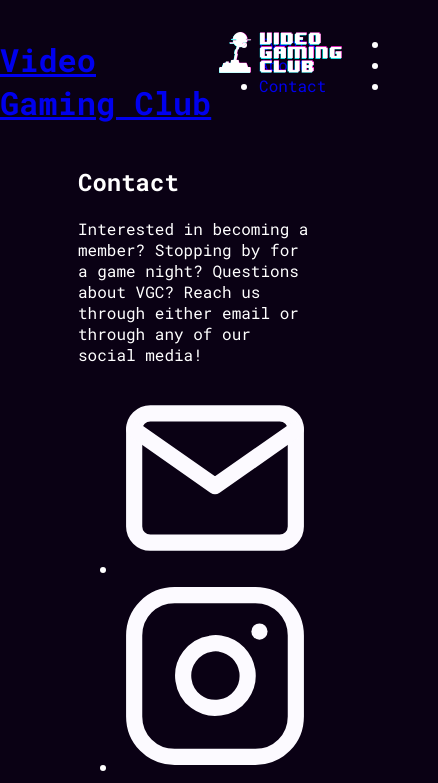
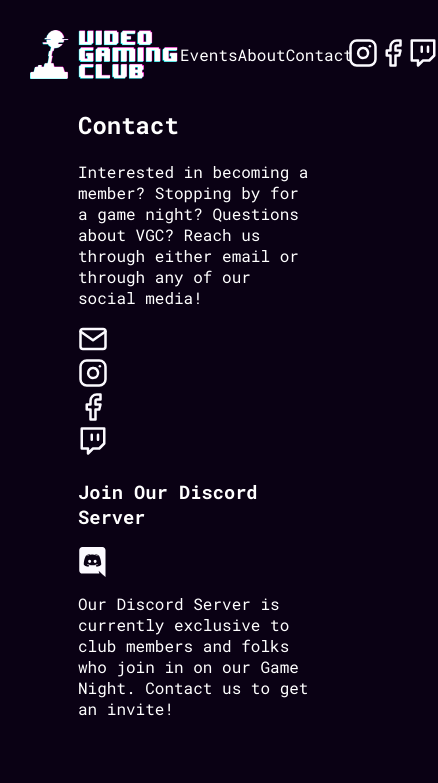
Before and after one commit to vgcualberta/vgcualberta.github.io, a plain HTML site: page contact.html in a window 390 px wide. Shown: the top 783 px of the page, 438 px wide, since content can reach past the window. Drawn offline with Linux system fonts and the light colour scheme.

Commit message:
finally fixed desktop navbar layout

```diff
--- a/contact.html
+++ b/contact.html
@@ -10,37 +10,41 @@
     </head>
     <body>
         <header>
-            <h1><a href="index.html" title="Home page">Video Gaming Club</a></h1>
             <a href="index.html" title="Home page"><img class="logo" src="vgc png logo for header.png" alt="vgc logo (joystick beside title)"></a>
             <nav>
-                <ul>
+                <ul class="nav-links">
                     <li><a href="events.html" title="Events page">Events</a></li>
                     <li><a href="about.html" title="About page">About</a></li>
                     <li><a href="contact.html" title="Contact page">Contact</a></li>
                 </ul>
-            </nav>
-            <aside id="social-nav">
-                <ul>
+            <aside>
+                <ul class="social-nav">
                     <li><a href="https://www.instagram.com/vgcualberta/" title="vgc instagram page"><img src="icons/instagram.svg" alt="instagram icon"></a></li>
                     <li><a href="https://www.facebook.com/vgcualberta/" title="vgc facebook page"><img src="icons/facebook.svg" alt="facebook link"></a></li>
                     <li><a href="https://www.twitch.tv/thevgcofficial" title="vgc twitch page"><img src="icons/twitch.svg" alt="twitch link"></a></li>
                 </ul>
             </aside>
+            </nav>
+            <div class="burger">
+                <div class="line1"></div>
+                <div class="line2"></div>
+                <div class="line3"></div>
+            </div>
         </header>
         <main>
             <h2>Contact</h2>
             <p>Interested in becoming a member? Stopping by for a game night? Questions about VGC? Reach us through either email or through any of our social media!</p>
             <address>
                 <ul>
-                    <li><a href="mailto:vgc@ualberta.ca"><img src="icons/mail.svg" alt="email icon"></a></li>
-                    <li><a href="https://www.instagram.com/vgcualberta/" title="vgc instagram page"><img src="icons/instagram.svg" alt="instagram icon"></a></li>
-                    <li><a href="https://www.facebook.com/vgcualberta/" title="vgc facebook page"><img src="icons/facebook.svg" alt="facebook link"></a></li>
-                    <li><a href="https://www.twitch.tv/thevgcofficial" title="vgc twitch page"><img src="icons/twitch.svg" alt="twitch link"></a></li>
+                    <li><a href="mailto:vgc@ualberta.ca"><img class="contact-icons" src="icons/mail.svg" alt="email icon"></a></li>
+                    <li><a href="https://www.instagram.com/vgcualberta/" title="vgc instagram page"><img class="contact-icons" src="icons/instagram.svg" alt="instagram icon"></a></li>
+                    <li><a href="https://www.facebook.com/vgcualberta/" title="vgc facebook page"><img class="contact-icons" src="icons/facebook.svg" alt="facebook link"></a></li>
+                    <li><a href="https://www.twitch.tv/thevgcofficial" title="vgc twitch page"><img class="contact-icons" src="icons/twitch.svg" alt="twitch link"></a></li>
                 </ul>
             </address>
             <section id="joinDiscord">
                 <h3>Join Our Discord Server</h3>
-                <img src="icons/discord.svg" alt="discord icon">
+                <img class="contact-icons" src="icons/discord.svg" alt="discord icon">
                 <p>Our Discord Server is currently exclusive to club members and folks who join in on our Game Night. Contact us to get an invite!</p>
             </section>
         </main>
--- a/styles.css
+++ b/styles.css
@@ -1,5 +1,5 @@
 
-/*-----Global Styles-----*/
+/*----------------------Global Styles--------------------------*/
 body {
     color:white;
     background: #0A0114;
@@ -7,50 +7,61 @@ body {
 
     font-family: 'Roboto Mono', "Courier New", monospace;
 }
+ul, li {
+    list-style-type: none;
+    margin: 0;
+    padding: 0;
+}
+li a{
+    text-decoration: none;
+    color: white;
+}
 
-/*-------------------------------------------------------Navbar------------------------------------------------------------*/
+/*-------------------------Navbar-------------------------------*/
 header {
     display: flex;
-    justify-content: space-around;
-    margin: 17px 0px;
-    padding: 0;
+    justify-content: space-between;
+    margin: 20px;
+    padding: 10px;
 }
 
-/*logo/homepage*/
-.logo {
-    width: 150px;
-    padding: 15px 0 10px;
+nav {
+    display: flex;
+    justify-content: space-between;
+    width: 60%;
+    align-items: center;
 }
 
-/*nav options*/
-nav {
-    display: flex;
-    width: 67%;
-}
-.nav-links {
-    display: flex;
-    width: 30%;
-    justify-content: space-around;
-    list-style-type: none;
-    margin: 25 auto;
-    padding: 0;
-}
-.nav-links li {
-    letter-spacing: 1px;
-}
-nav a {
-    text-decoration: none;
-}
-
-/*#social-nav li {
-    background: white;
-}*/
-
+/*logo in homepage*/
 .logo {
     width: 150px;
 }
 
-/*-----main content-----*/
+/*nav options*/
+.nav-links {
+    display: flex;
+    justify-content: space-between;
+    width: 35%;
+}
+
+/* social media nav links */
+aside {
+    width: 15%;
+}
+.social-nav {
+    display: flex;
+    justify-content: space-between;
+}
+.social-nav img{
+    width: 30px;
+}
+
+/* burgie hehe */
+.burger {
+    display: none;
+}
+
+/*------------------------main content------------------------------*/
 main {
     width: 60%;
     margin: 0 auto;
@@ -60,60 +71,7 @@ main {
     font-style: normal;
 }
 
-/* h2 {
-    font-family: Helvetica, Arial, sans-serif;
-} */
-
-/*------------------------------------------------------------*****Responsive stuff*****-----------------------------------------------------------------*/
-
-@media screen and (min-width: 768px) {
-    /* landing page text */
-    .landing-text {
-        font-size: 70px;
-        font-family: 'Roboto Mono', "Courier New", monospace;
-        margin: 0;
-    }
-
+.contact-icons {
+    width: 30px;
 }
-
-@media screen and (max-width: 1024px){
-    /* nav options */
-    nav {
-        width: 50%;
-    }
-}
-
-@media screen and (max-width: 768px) {
-    /* ----------navbar---------- */
-    /* nav options */
-
-    .social-nav {
-        position: absolute;
-        right: 0px;
-        height: 50vh;
-        top: 9vh;
-        background-color: green;
-
-    }
-    /* logo */
-    .logo {
-        position: absolute;
-        align-content: center;
-        width: 125px;
-
-    }
-    /* -----------main content-------- */
-    /* landing page */
-    .landing-text {
-        font-size: 40px;
-    }
-}
-
-@media screen and (max-width: 360px) {
-    header {
-        margin: 10px 0;
-    }
-    .landing-text {
-        font-size: 40px;
-    }
-}
+/*-----------------------*****Responsive stuff*****---------------------*/
```
Also changed, not shown: about.html (+10 -6 lines), events.html (+9 -5 lines), index.html (+8 -3 lines).
